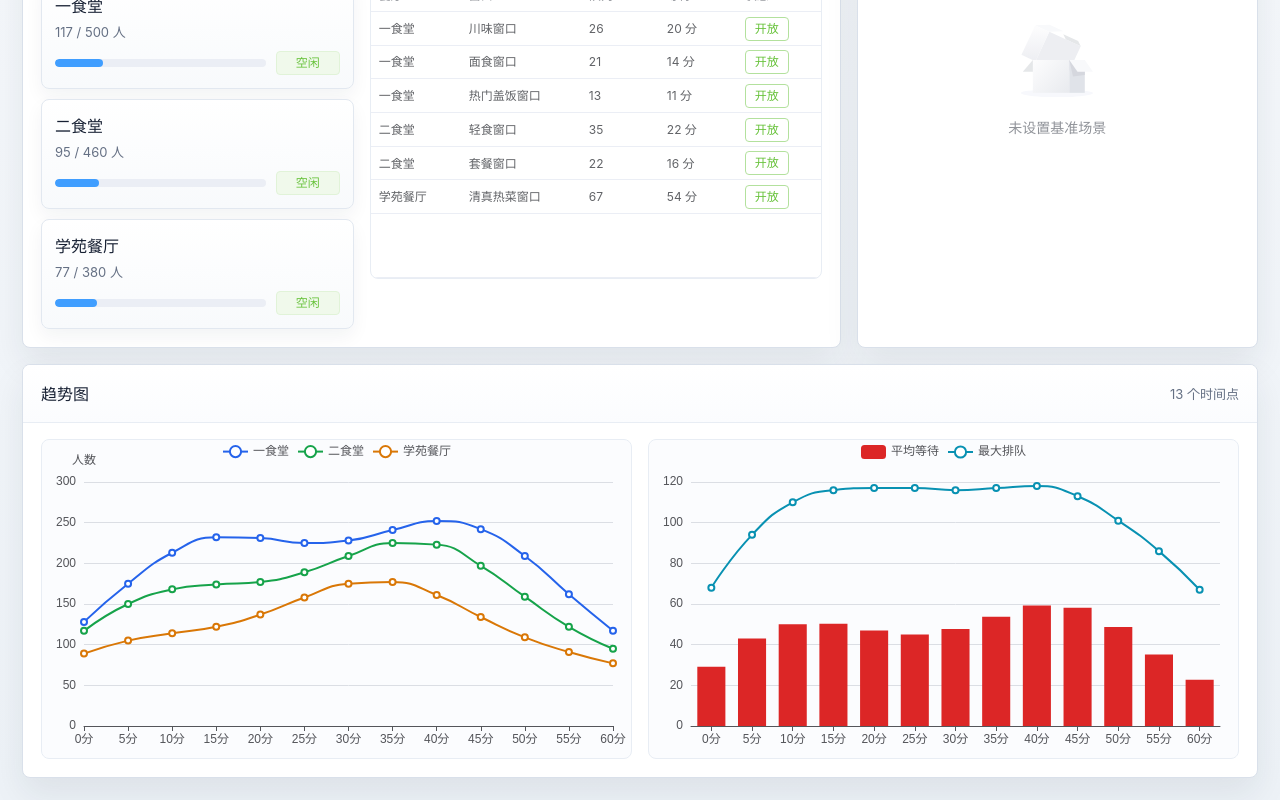
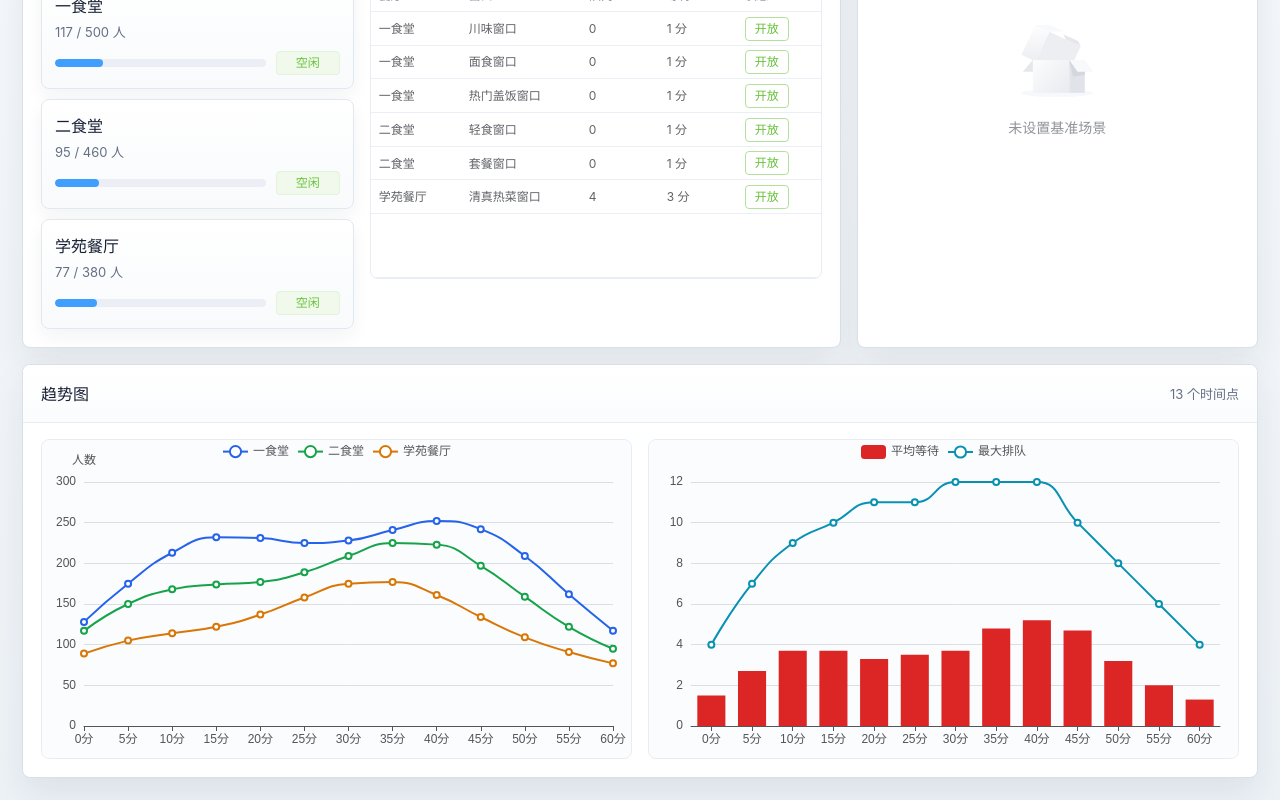
Before and after one commit to Xiaokeee419/BJTU-Dining-Simulation-System, a Vue app in the folder frontend/: page / in a window 1280 px wide. Shown: the part 1211-2011 px from the top of the page. Built offline with nearby package versions, Linux system fonts and the light colour scheme; no server answers.

Commit message:
fix(frontend): keep mock wait times realistic

```diff
--- a/frontend/src/mock/simulationResult.js
+++ b/frontend/src/mock/simulationResult.js
@@ -86,6 +86,8 @@ function buildTimePoint(minute, index, totalPoints, scenario, scenarioFactor) {
 function buildWindowStates(relatedWindows, restaurantCount, closedWindowIds, index) {
   const openWindows = relatedWindows.filter((window) => !closedWindowIds.has(window.windowId))
   const totalRate = openWindows.reduce((sum, window) => sum + window.serviceRatePerMinute, 0) || 1
+  const closurePressure = relatedWindows.length / Math.max(1, openWindows.length)
+  const queueShare = clamp(0.08 + restaurantCount / 4200, 0.1, 0.22) * closurePressure
 
   return relatedWindows.map((window, windowIndex) => {
     if (closedWindowIds.has(window.windowId)) {
@@ -102,10 +104,11 @@ function buildWindowStates(relatedWindows, restaurantCount, closedWindowIds, ind
 
     const rateShare = window.serviceRatePerMinute / totalRate
     const wave = 0.9 + 0.18 * Math.sin(index * 0.72 + windowIndex * 1.2)
-    const demand = restaurantCount * rateShare * wave
+    const demand = restaurantCount * rateShare * wave * queueShare
     const servingCount = Math.max(1, Math.round(window.serviceRatePerMinute * 2))
-    const queueLength = Math.max(0, Math.round(demand - window.serviceRatePerMinute * 10))
-    const waitMinutes = Math.max(1, Math.ceil(queueLength / window.serviceRatePerMinute))
+    const queueLength = Math.max(0, Math.round(demand - window.serviceRatePerMinute * 3))
+    const rawWaitMinutes = queueLength / (window.serviceRatePerMinute * 1.35)
+    const waitMinutes = Math.max(1, Math.min(35, Math.ceil(rawWaitMinutes)))
 
     return {
       windowId: window.windowId,
@@ -168,3 +171,7 @@ function round(value, digits) {
   const base = 10 ** digits
   return Math.round(value * base) / base
 }
+
+function clamp(value, min, max) {
+  return Math.min(max, Math.max(min, value))
+}
```
